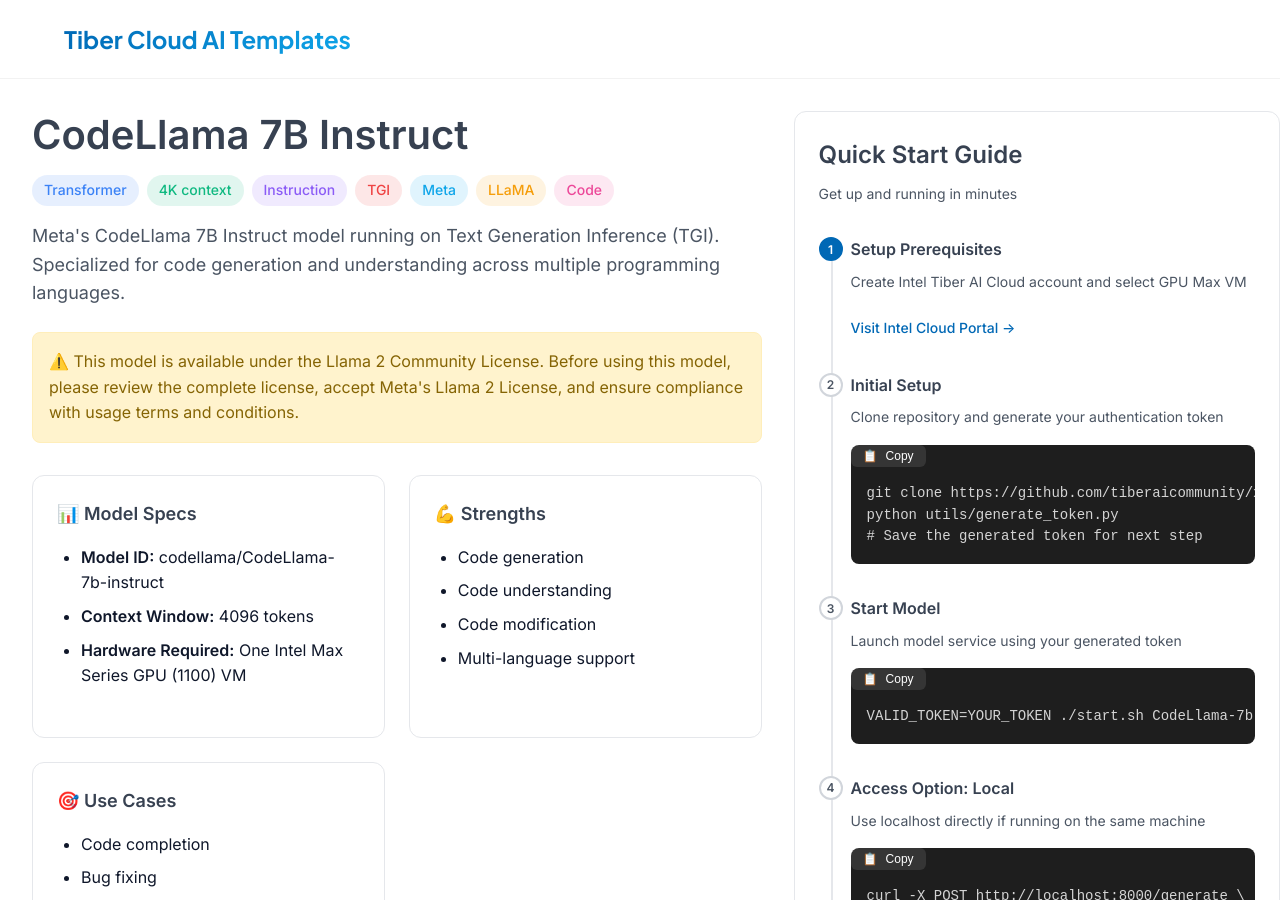
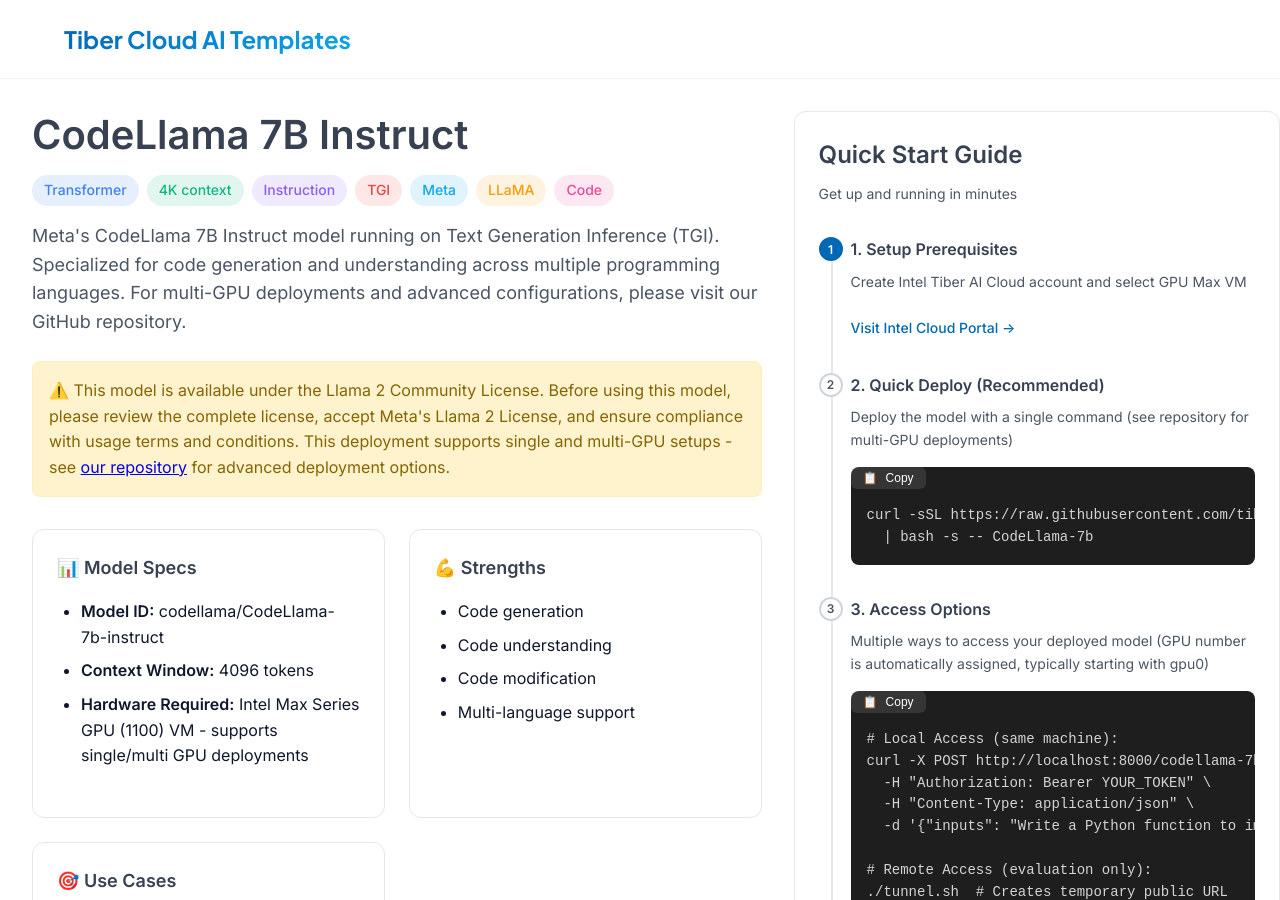
Before and after one commit to TiberAICommunity/ai-templates, a Jekyll site: the page built from model/codellama-7b-instruct.md, in a window 1280 px wide and 900 px high. Built offline with Jekyll 4.4.1, drawn with Linux system fonts in a browser that asks for light colours; some of the changed text lies outside the part shown.

Commit message:
Update codellama-7b-instruct.yaml

```diff
--- a/_data/models/codellama-7b-instruct.yaml
+++ b/_data/models/codellama-7b-instruct.yaml
@@ -1,11 +1,26 @@
 name: codellama-7b-instruct
 title: CodeLlama 7B Instruct
 model_id: codellama/CodeLlama-7b-instruct
-description: "Meta's CodeLlama 7B Instruct model running on Text Generation Inference (TGI). Specialized for code generation and understanding across multiple programming languages."
+description: "Meta's CodeLlama 7B Instruct model running on Text Generation Inference (TGI). Specialized for code generation and understanding across multiple programming languages. For multi-GPU deployments and advanced configurations, please visit our GitHub repository."
 
-license_notice: "This model is available under the Llama 2 Community License. Before using this model, please review the complete license, accept Meta's Llama 2 License, and ensure compliance with usage terms and conditions."
+license_notice: "This model is available under the Llama 2 Community License. Before using this model, please review the complete license, accept Meta's Llama 2 License, and ensure compliance with usage terms and conditions. This deployment supports single and multi-GPU setups - see <a href='https://github.com/tiberaicommunity/xpu_tgi' target='_blank'>our repository</a> for advanced deployment options."
 
-# TGI specific configuration
+context_window: "4096 tokens"
+hardware_required: "Intel Max Series GPU (1100) VM - supports single/multi GPU deployments"
+
+strengths:
+  - "Code generation"
+  - "Code understanding"
+  - "Code modification"
+  - "Multi-language support"
+
+use_cases:
+  - "Code completion"
+  - "Bug fixing"
+  - "Code explanation"
+  - "Documentation generation"
+  - "Code review suggestions"
+
 tgi: true
 architecture_diagram: |
   flowchart LR
@@ -27,81 +42,52 @@
           TGI
       end
 
-deployment_steps:
-  - title: "Setup Prerequisites"
-    description: "Create Intel Tiber AI Cloud account and select GPU Max VM"
-    link: "https://cloud.intel.com"
-    link_text: "Visit Intel Cloud Portal"
-
-  - title: "Initial Setup"
-    description: "Clone repository and generate your authentication token"
-    code: |
-      git clone https://github.com/tiberaicommunity/xpu_tgi && cd xpu_tgi
-      python utils/generate_token.py
-      # Save the generated token for next step
-
-  - title: "Start Model"
-    description: "Launch model service using your generated token"
-    code: "VALID_TOKEN=YOUR_TOKEN ./start.sh CodeLlama-7b --cache-models"
-
-  - title: "Access Option: Local"
-    description: "Use localhost directly if running on the same machine"
-    code: |
-      curl -X POST http://localhost:8000/generate \
-        -H 'Content-Type: application/json' \
-        -H 'Authorization: Bearer YOUR_TOKEN' \
-        -d '{"inputs": "Write a Python function to implement binary search:"}'
-
-  - title: "Access Option: Local Tunnel"
-    description: "Use SSH tunnel to access from your local machine"
-    code: "ssh -L 8000:localhost:8000 guest@guest-ip user@your-vm-ip"
-
-  - title: "Access Option: Remote (Eval Only)"
-    description: "Create temporary cloudflare tunnel for remote access"
-    code: |
-      ./tunnel.sh  # Run in new terminal
-
-      # Use the generated URL:
-      curl -X POST https://YOUR-TUNNEL-URL/generate \
-        -H 'Content-Type: application/json' \
-        -H 'Authorization: Bearer YOUR_TOKEN' \
-        -d '{"inputs": "Write a Python function to implement binary search:"}'
-
 key_features:
   - "🔒 Token-based authentication with automatic ban after failed attempts"
   - "🚦 Rate limiting (global: 10 req/s, per-IP: 10 req/s)"
   - "🛡️ Security headers and IP protection"
   - "🔄 Health monitoring and automatic recovery"
-  - "🚀 Optimized for Intel GPUs"
+  - "🚀 Optimized for Intel GPUs with multi-GPU support"
 
-# Model specific information
-context_window: "4096 tokens"
-strengths:
-  - "Code generation"
-  - "Code understanding"
-  - "Code modification"
-  - "Multi-language support"
+deployment_steps:
+  - title: "1. Setup Prerequisites"
+    description: "Create Intel Tiber AI Cloud account and select GPU Max VM"
+    link: "https://cloud.intel.com"
+    link_text: "Visit Intel Cloud Portal"
 
-use_cases:
-  - "Code completion"
-  - "Bug fixing"
-  - "Code explanation"
-  - "Documentation generation"
-  - "Code review suggestions"
+  - title: "2. Quick Deploy (Recommended)"
+    description: "Deploy the model with a single command (see repository for multi-GPU deployments)"
+    code: |
+      curl -sSL https://raw.githubusercontent.com/tiberaicommunity/xpu_tgi/main/quick-deploy.sh \
+        | bash -s -- CodeLlama-7b
 
-configuration: |
-  MODEL_NAME=codellama-7b-instruct-tgi
-  MODEL_ID=codellama/CodeLlama-7b-instruct
-  TGI_VERSION=2.4.0-intel-xpu
-  PORT=8089
-  SHM_SIZE=2g
-  MAX_CONCURRENT_REQUESTS=1
-  MAX_BATCH_SIZE=1
-  MAX_TOTAL_TOKENS=4096
-  MAX_INPUT_LENGTH=2048
-  MAX_WAITING_TOKENS=10
+  - title: "3. Access Options"
+    description: "Multiple ways to access your deployed model (GPU number is automatically assigned, typically starting with gpu0)"
+    code: |
+      # Local Access (same machine):
+      curl -X POST http://localhost:8000/codellama-7b-instruct/gpu0/generate \
+        -H "Authorization: Bearer YOUR_TOKEN" \
+        -H "Content-Type: application/json" \
+        -d '{"inputs": "Write a Python function to implement binary search:"}'
 
-# Tags for filtering
+      # Remote Access (evaluation only):
+      ./tunnel.sh  # Creates temporary public URL
+      # Then use: https://YOUR-TUNNEL-URL/codellama-7b-instruct/gpu0/generate
+
+      # SSH Tunnel (recommended):
+      ssh -L 8000:localhost:8000 -J guest@guest-ip user@your-vm-ip
+      # Then use: http://localhost:8000/codellama-7b-instruct/gpu0/generate
+
+  - title: "4. Managing Services"
+    description: "Control and monitor your deployment"
+    code: |
+      # Check status
+      ./tgi-status.sh
+
+      # Stop services
+      ./service_cleanup.sh                    # Stop all services
+      ./service_cleanup.sh --gpu N (or all)   # Stop specific GPU or all GPUs
+
 tags:
   - label: "Transformer"
     color: "#3B82F6"
```
